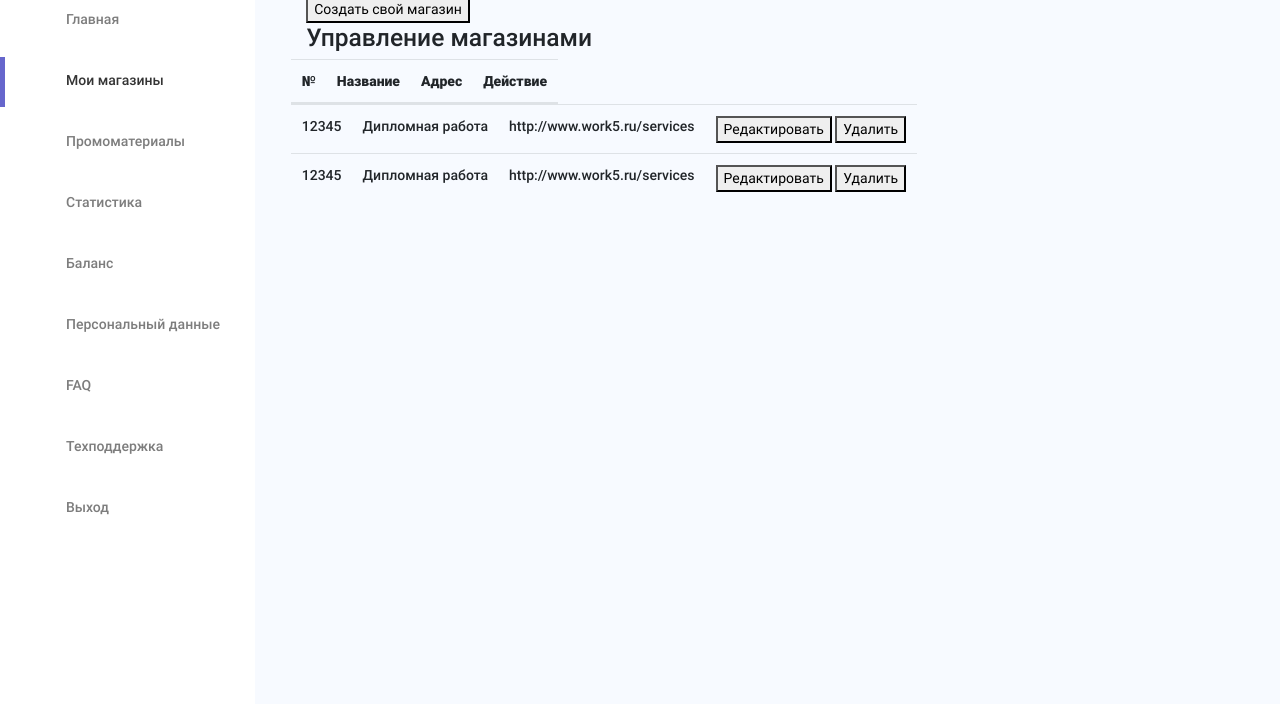
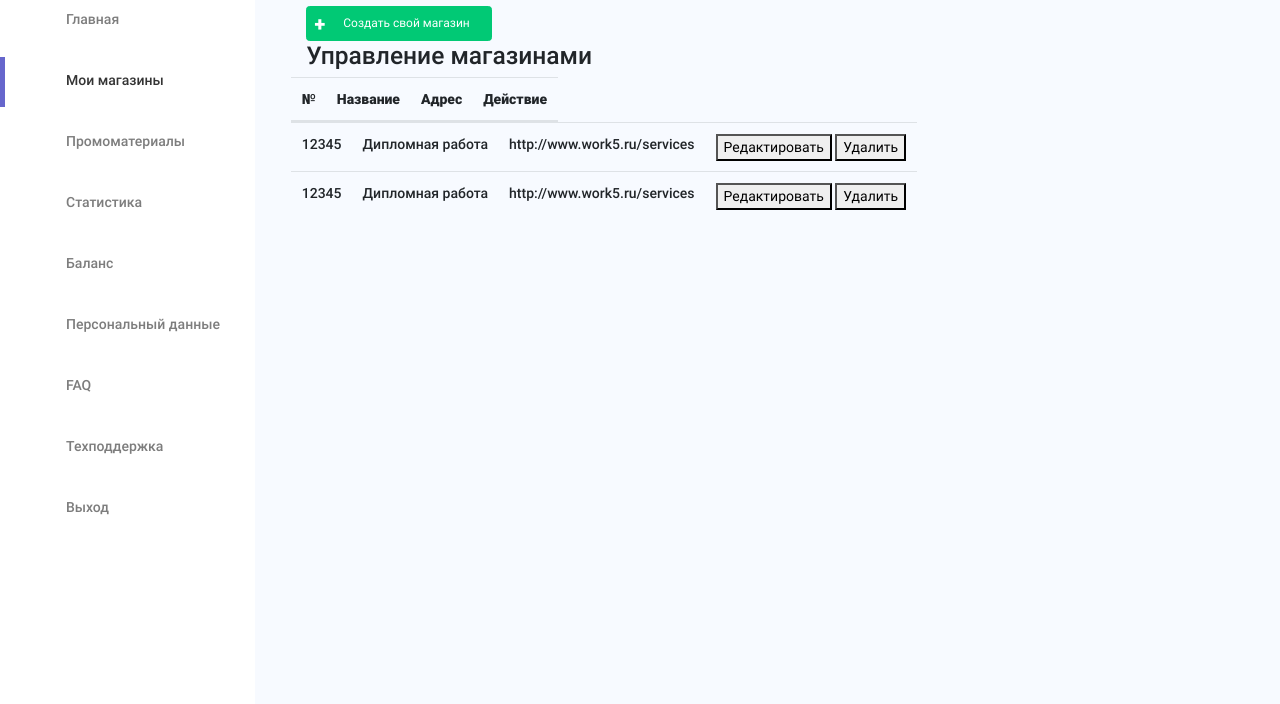
Before and after one commit to MaxBocharnikov/work, a website: page src/index.html in a window 1280 px wide. Shown: the part 96-800 px from the top of the page. Drawn offline with nearby package versions, Linux system fonts and the light colour scheme; files that its build step writes are made by us from their sources.

Commit message:
Предв коммит

```diff
--- a/gulpfile.js
+++ b/gulpfile.js
@@ -91,7 +91,6 @@ gulp.task('style:build', function (done) {
         .pipe(plumber())
         .pipe(less()) //Скомпилируем
         .pipe(prefixer({
-            browsers: ['> 1%, Last 2 versions, iOS 11'],
             cascade: false
         })) //Добавим вендорные префиксы
         .pipe(cssmin()) //Сожмем
--- a/package.json
+++ b/package.json
@@ -32,5 +32,8 @@
     "gulp-uglify": "^3.0.2",
     "gulp-watch": "^5.0.1",
     "gulp-webp": "^4.0.1"
-  }
+  },
+  "browserslist": [
+    "> 1%, Last 2 versions, iOS 11"
+  ]
 }
--- a/src/index.html
+++ b/src/index.html
@@ -126,7 +126,9 @@
 
 
                 <section class="page-main__content content">
-                    <button class="content__create-button">Создать свой магазин</button>
+                    <button class="content__create-button button btn">
+                        <span>+</span>
+                        Создать свой магазин</button>
                     <h3 class="content__title">Управление магазинами</h3>
                     <table class="content__table table">
                         <thead class="table__header">
--- /dev/null
+++ b/src/less/blocks/content.less
@@ -0,0 +1,22 @@
+@import "../variables.less";
+@import "../mixins.less";
+
+.content__create-button {
+  padding-left: 25px;
+  background: @success-button-color;
+  border-color: @success-button-color;
+
+  & span {
+    position: absolute;
+    width: 11px;
+    height: 11px;
+
+    top: 7px;
+    left: 7px;
+
+    font-size: 20px;
+    line-height: 21px;
+    font-weight: bold;
+    color: #ffffff;;
+  }
+}
--- a/src/less/blocks/page-main.less
+++ b/src/less/blocks/page-main.less
@@ -15,4 +15,6 @@
 .page-main__header {
   display: flex;
   justify-content: space-between;
+
+  margin-bottom: 10px;
 }
--- a/src/less/blocks/userblock.less
+++ b/src/less/blocks/userblock.less
@@ -51,6 +51,8 @@
 
   border: 3px solid #D4D4D4;
   border-radius: 50%;
+
+  margin-right: 15px;
 }
 
 .userblock__name {
--- a/src/less/common.less
+++ b/src/less/common.less
@@ -55,3 +55,21 @@ img {
 .inner__wrapper {
   margin-top: 22px;
 }
+
+.button {
+  position: relative;
+  width: 186px;
+  height: 35px;
+  color: #fff;
+  cursor: pointer;
+  outline: none;
+
+  font-size: 12px;
+  line-height: 21px;
+
+
+  /*&:hover {
+    opacity: 0.8;
+  }*/
+
+}
--- a/src/less/style.less
+++ b/src/less/style.less
@@ -7,3 +7,4 @@
 @import "blocks/page-main.less";
 @import "blocks/breadcrumbs.less";
 @import "blocks/userblock.less";
+@import "blocks/content.less";
--- a/src/less/variables.less
+++ b/src/less/variables.less
@@ -5,3 +5,4 @@
 @max-width: 1440px;
 
 @main-scheme: #7d7d7d;
+@success-button-color: #01C975;
```
Also changed, not shown: src/img/plus.png (added).
